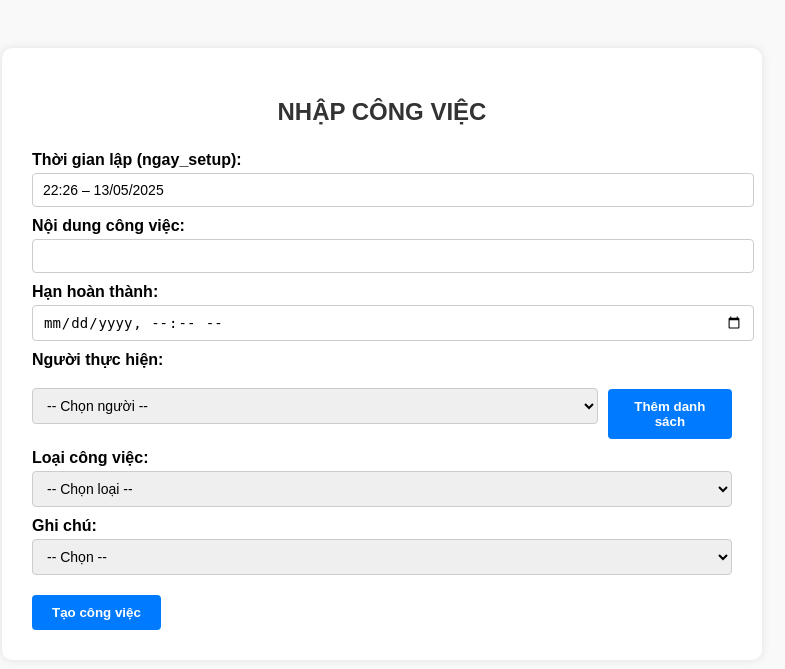
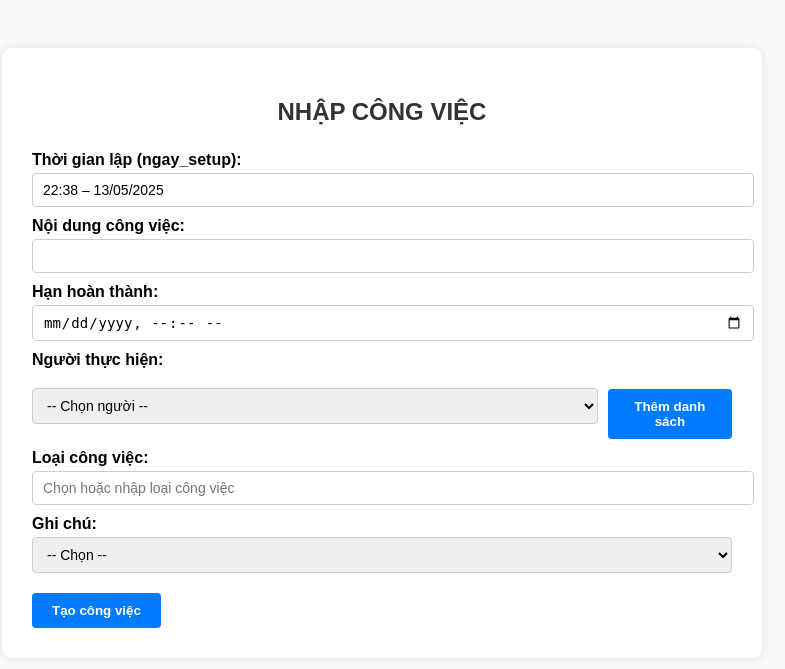
Before and after one commit to huyenhocvt/huyen_hoc_xuan_truong, a Flask app: page /lap-cong-viec/ in a window 1280 px wide. Shown: the top 669 px of the page, without its empty margins (258-1043 px from the left). Run offline with Flask 3, Linux system fonts and the light colour scheme.

Commit message:
Thêm hỗ trợ nhập loại công việc tùy chọn bằng datalist

```diff
--- a/templates/lap_cong_viec_day_du.html
+++ b/templates/lap_cong_viec_day_du.html
@@ -73,7 +73,7 @@
         <h2>NHẬP CÔNG VIỆC</h2>
         <form method="POST">
             <label>Thời gian lập (ngay_setup):</label>
-            <input type="text" name="ngay_setup" readonly value="22:26 – 13/05/2025">
+            <input type="text" name="ngay_setup" readonly value="22:38 – 13/05/2025">
 
             <label>Nội dung công việc:</label>
             <input type="text" name="noi_dung" required>
@@ -93,11 +93,11 @@
             </div>
 
             <label>Loại công việc:</label>
-            <select name="loai_viec">
-                <option value="">-- Chọn loại --</option>
-                <option value="Phong thủy">Phong thủy</option>
-                <option value="Cúng lễ">Cúng lễ</option>
-            </select>
+            <input type="text" name="loai_viec" list="loai_cong_viec_list" placeholder="Chọn hoặc nhập loại công việc" required>
+            <datalist id="loai_cong_viec_list">
+                <option value="Phong thủy">
+                <option value="Cúng lễ">
+            </datalist>
 
             <label>Ghi chú:</label>
             <select name="ghi_chu">
```
